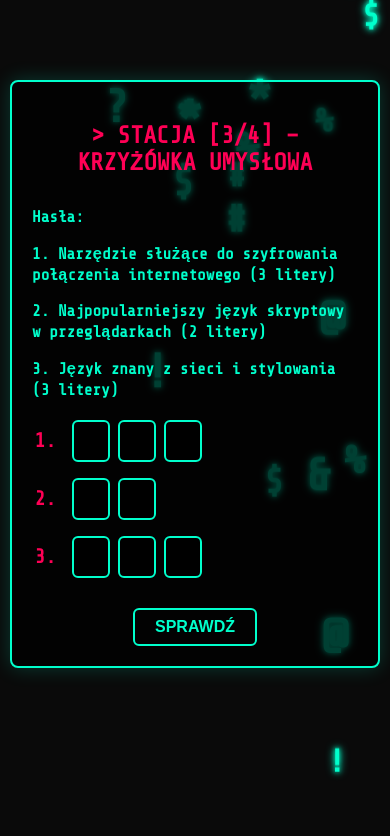
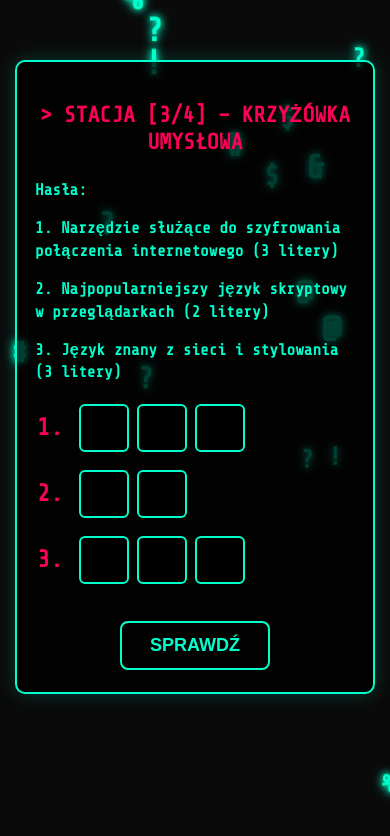
Before and after one commit to Madziula813/Stacja-3, a plain HTML site: page index.html in a window 390 px wide. Drawn offline with nearby package versions, Linux system fonts and the light colour scheme.

Commit message:
Update index.html

```diff
--- a/index.html
+++ b/index.html
@@ -3,6 +3,7 @@
 <head>
   <meta charset="UTF-8" />
   <title>Stacja 3</title>
+  <meta name="viewport" content="width=device-width, initial-scale=1" />
   <link href="https://fonts.googleapis.com/css2?family=Share+Tech+Mono&display=swap" rel="stylesheet" />
   <style>
     html, body {
@@ -15,9 +16,9 @@
       position: relative;
     }
     .container {
-      max-width: 800px;
-      margin: 120px auto 60px;
-      padding: 30px;
+      max-width: 600px;
+      margin: 100px auto 60px;
+      padding: 30px 25px;
       text-align: center;
       background: rgba(0,0,0,0.75);
       border: 2px solid #00ffcc;
@@ -28,45 +29,48 @@
     }
     h2 {
       color: #ff0055;
-      font-size: 32px;
+      font-size: 28px;
       margin-bottom: 30px;
       font-weight: bold;
+      line-height: 1.2;
     }
     .clues {
       text-align: left;
       font-weight: bold;
-      margin-bottom: 20px;
-      font-size: 20px;
-      line-height: 1.3;
+      margin-bottom: 25px;
+      font-size: 18px;
+      line-height: 1.4;
     }
     .inputs {
-      margin: 0 auto 20px;
-      max-width: 420px;
+      margin: 0 auto 25px;
+      max-width: 100%;
       display: flex;
       flex-direction: column;
-      gap: 16px;
+      gap: 22px;
       align-items: flex-start;
     }
     .input-group {
       display: flex;
       align-items: center;
-      gap: 8px;
+      gap: 12px;
+      width: 100%;
     }
     .clue-number {
       color: #ff0055;
       font-weight: bold;
-      font-size: 24px;
+      font-size: 28px;
       line-height: 40px;
       user-select: none;
-      min-width: 28px;
+      min-width: 32px;
       text-align: right;
       display: inline-block;
-      margin-right: 12px;
+      margin-right: 10px;
+      flex-shrink: 0;
     }
     input[type="text"] {
-      width: 36px;
-      height: 40px;
-      font-size: 24px;
+      width: 48px;
+      height: 48px;
+      font-size: 28px;
       font-weight: bold;
       text-align: center;
       background: #000;
@@ -74,64 +78,68 @@
       color: #00ffcc;
       text-transform: lowercase;
       outline-offset: -2px;
-      border-radius: 6px;
+      border-radius: 8px;
       caret-color: #00ffcc;
       transition: border-color 0.3s, background-color 0.3s;
+      flex-shrink: 0;
     }
     input[type="text"]:focus {
       border-color: #ff0055;
-      box-shadow: 0 0 5px #ff0055;
+      box-shadow: 0 0 8px #ff0055;
       background-color: #111;
     }
     input.correct {
       border-color: #00ff55 !important;
       background-color: #002200;
       color: #00ff55;
-      box-shadow: 0 0 8px #00ff55;
+      box-shadow: 0 0 10px #00ff55;
     }
     input.incorrect {
       border-color: #ff0033 !important;
       background-color: #330000;
       color: #ff0033;
-      box-shadow: 0 0 8px #ff0033;
+      box-shadow: 0 0 10px #ff0033;
     }
     button {
       background: none;
       border: 2px solid #00ffcc;
       color: #00ffcc;
-      padding: 10px 30px;
-      font-size: 18px;
+      padding: 14px 36px;
+      font-size: 20px;
       cursor: pointer;
-      margin-top: 10px;
+      margin-top: 12px;
       font-weight: bold;
       text-transform: uppercase;
-      border-radius: 6px;
+      border-radius: 10px;
       transition: background-color 0.3s, color 0.3s;
     }
-    button:hover {
+    button:hover, button:focus {
       background-color: #00ffcc;
       color: #000;
+      outline: none;
     }
     .error {
-      color: red;
-      font-size: 18px;
-      margin-top: 20px;
-      animation: blink 1s step-start infinite;
+      color: #ff3355;
+      font-size: 20px;
+      margin-top: 28px;
+      animation: blink 1.2s step-start infinite;
       font-weight: bold;
+      line-height: 1.3;
     }
     @keyframes blink {
       50% { opacity: 0; }
     }
     .decoded {
-      margin-top: 30px;
-      background-color: rgba(0,255,204,0.05);
-      padding: 20px;
+      margin-top: 32px;
+      background-color: rgba(0,255,204,0.07);
+      padding: 22px 28px;
       border: 1px solid #00ffcc;
-      border-radius: 8px;
-      box-shadow: 0 0 10px rgba(0,255,204,0.3);
+      border-radius: 12px;
+      box-shadow: 0 0 12px rgba(0,255,204,0.35);
       font-size: 20px;
       font-weight: bold;
       text-align: left;
+      line-height: 1.5;
     }
 
     /* Tło animacji */
@@ -143,59 +151,74 @@
       background-color: #0a0a0a;
       overflow: hidden;
     }
-
     .dino {
       position: absolute;
-      font-size: 20px;
+      font-size: 22px;
       color: #00ffcc;
       user-select: none;
       will-change: transform;
       font-weight: bold;
       text-shadow:
-        0 0 5px #00ffcc,
-        0 0 10px #00ffcc;
+        0 0 6px #00ffcc,
+        0 0 12px #00ffcc;
     }
 
-    /* Mobile adjustments */
-    @media (max-width: 600px) {
+    /* MOBILE RESPONSIVE */
+    @media (max-width: 480px) {
       .container {
-        margin: 80px 10px 40px;
-        padding: 20px;
-        border-radius: 8px;
+        margin: 60px 15px 40px;
+        padding: 22px 18px;
+        border-radius: 10px;
       }
       h2 {
-        font-size: 24px;
+        font-size: 22px;
+        margin-bottom: 24px;
       }
       .clues {
         font-size: 16px;
+        margin-bottom: 20px;
       }
       .inputs {
-        max-width: 100%;
+        gap: 18px;
+      }
+      .input-group {
+        gap: 8px;
+      }
+      .clue-number {
+        font-size: 24px;
+        min-width: 28px;
+        margin-right: 8px;
+        line-height: 36px;
       }
       input[type="text"] {
-        width: 30px;
-        height: 36px;
-        font-size: 20px;
-      }
-      .clue-number {
-        font-size: 20px;
-        line-height: 36px;
-        min-width: 24px;
-        margin-right: 8px;
+        width: 42px;
+        height: 42px;
+        font-size: 24px;
+        border-radius: 6px;
       }
       button {
-        font-size: 16px;
-        padding: 8px 20px;
+        font-size: 18px;
+        padding: 12px 28px;
+        border-radius: 8px;
+      }
+      .decoded {
+        font-size: 18px;
+        padding: 18px 20px;
+      }
+      .error {
+        font-size: 18px;
+        margin-top: 24px;
       }
     }
+
   </style>
 </head>
 <body>
 
   <div id="dinoBackground"></div>
 
-  <div class="container" id="taskContainer">
-    <h2>&gt; STACJA [3/4] – KRZYŻÓWKA UMYSŁOWA</h2>
+  <div class="container" id="taskContainer" role="main" aria-labelledby="mainTitle">
+    <h2 id="mainTitle">&gt; STACJA [3/4] – KRZYŻÓWKA UMYSŁOWA</h2>
     <div class="clues">
       <p>Hasła:</p>
       <p>1. Narzędzie służące do szyfrowania połączenia internetowego (3 litery)</p>
@@ -204,27 +227,27 @@
     </div>
     <div class="inputs" aria-label="Pole na odpowiedzi krzyżówki">
       <div class="input-group" role="group" aria-label="Pierwsze hasło, 3 litery">
-        <span class="clue-number">1.</span>
+        <span class="clue-number" aria-hidden="true">1.</span>
         <input type="text" maxlength="1" id="c1" autocomplete="off" inputmode="text" aria-label="Litera 1 hasła 1" />
         <input type="text" maxlength="1" id="c2" autocomplete="off" inputmode="text" aria-label="Litera 2 hasła 1" />
         <input type="text" maxlength="1" id="c3" autocomplete="off" inputmode="text" aria-label="Litera 3 hasła 1" />
       </div>
       <div class="input-group" role="group" aria-label="Drugie hasło, 2 litery">
-        <span class="clue-number">2.</span>
+        <span class="clue-number" aria-hidden="true">2.</span>
         <input type="text" maxlength="1" id="c4" autocomplete="off" inputmode="text" aria-label="Litera 1 hasła 2" />
         <input type="text" maxlength="1" id="c5" autocomplete="off" inputmode="text" aria-label="Litera 2 hasła 2" />
       </div>
       <div class="input-group" role="group" aria-label="Trzecie hasło, 3 litery">
-        <span class="clue-number">3.</span>
+        <span class="clue-number" aria-hidden="true">3.</span>
         <input type="text" maxlength="1" id="c6" autocomplete="off" inputmode="text" aria-label="Litera 1 hasła 3" />
         <input type="text" maxlength="1" id="c7" autocomplete="off" inputmode="text" aria-label="Litera 2 hasła 3" />
         <input type="text" maxlength="1" id="c8" autocomplete="off" inputmode="text" aria-label="Litera 3 hasła 3" />
       </div>
     </div>
-    <button onclick="checkCrossword()">SPRAWDŹ</button>
+    <button onclick="checkCrossword()" aria-describedby="buttonHelp">SPRAWDŹ</button>
   </div>
 
-  <div class="container" id="result" style="display:none"></div>
+  <div class="container" id="result" style="display:none" aria-live="polite" aria-atomic="true"></div>
 
   <script>
     // Automatyczne przechodzenie do następnego inputu po wpisaniu litery
@@ -296,11 +319,10 @@ Stacja finałowa: 6XPH+CH, Warszawa</em></p>
     }
 
     // Animacja spadających hacker-symboli w tle
-
     const dinoBackground = document.getElementById('dinoBackground');
     const hackerChars = ['?', '#', '$', '%', '&', '@', '!', '*']; // symbole hackerskie
     const dinos = [];
-    const dinoCount = 100;
+    const dinoCount = 80;
 
     function random(min, max) {
       return Math.random() * (max - min) + min;
@@ -310,8 +332,8 @@ Stacja finałowa: 6XPH+CH, Warszawa</em></p>
       constructor() {
         this.x = random(0, window.innerWidth);
         this.y = random(-window.innerHeight, 0);
-        this.speed = random(3, 5);
-        this.size = random(30, 50);
+        this.speed = random(2, 4);
+        this.size = random(24, 36);
         this.char = hackerChars[Math.floor(Math.random() * hackerChars.length)];
         this.element = document.createElement('div');
         this.element.classList.add('dino');
@@ -326,8 +348,8 @@ Stacja finałowa: 6XPH+CH, Warszawa</em></p>
         if(this.y > window.innerHeight) {
           this.y = random(-100, -40);
           this.x = random(0, window.innerWidth);
-          this.speed = random(2, 3);
-          this.size = random(30);
+          this.speed = random(2, 4);
+          this.size = random(24, 36);
           this.char = hackerChars[Math.floor(Math.random() * hackerChars.length)];
           this.element.style.fontSize = this.size + 'px';
           this.element.textContent = this.char;
@@ -347,7 +369,6 @@ Stacja finałowa: 6XPH+CH, Warszawa</em></p>
 
     animate();
 
-    // Reakcja na zmianę rozmiaru okna
     window.addEventListener('resize', () => {
       dinos.forEach(dino => {
         dino.x = random(0, window.innerWidth);
```
